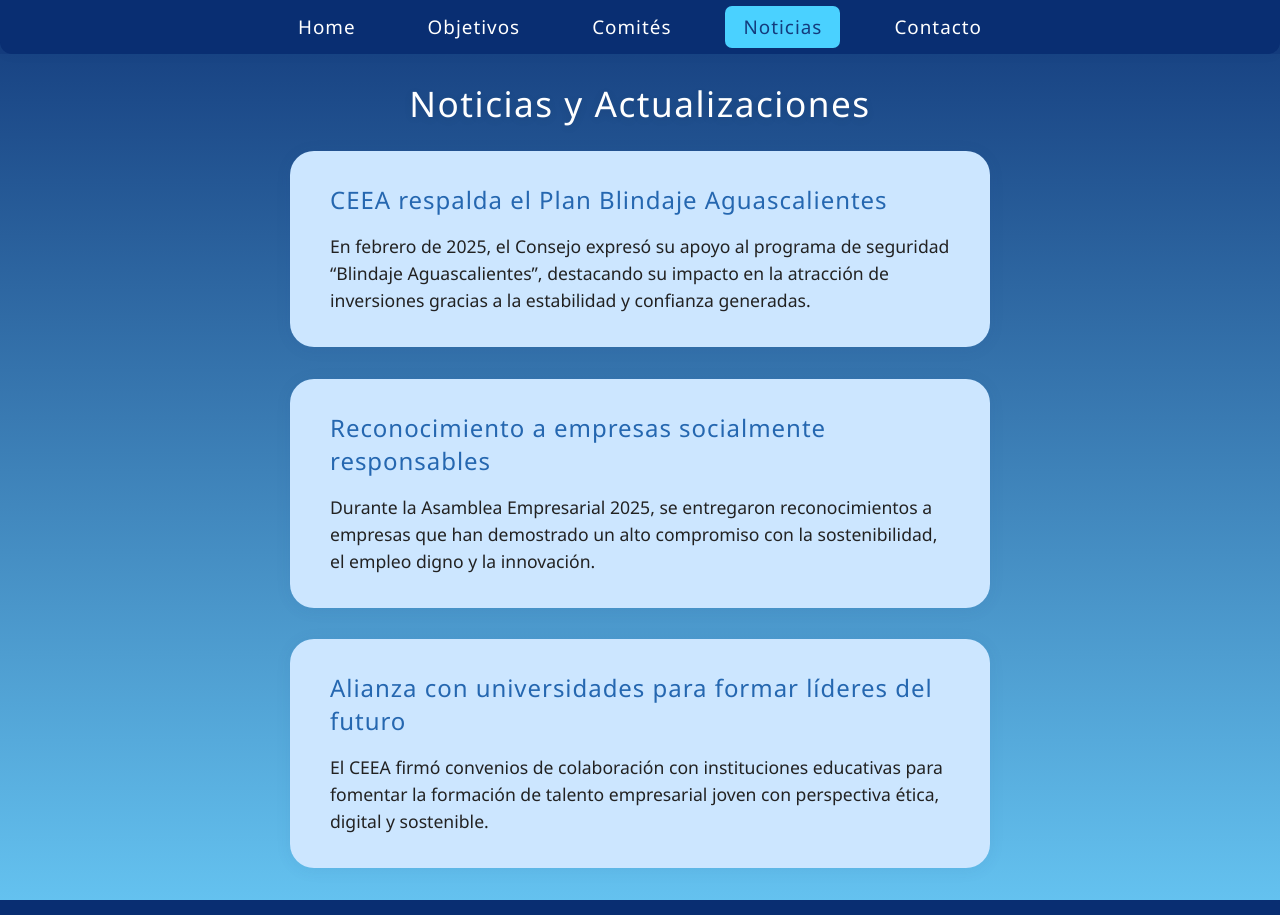
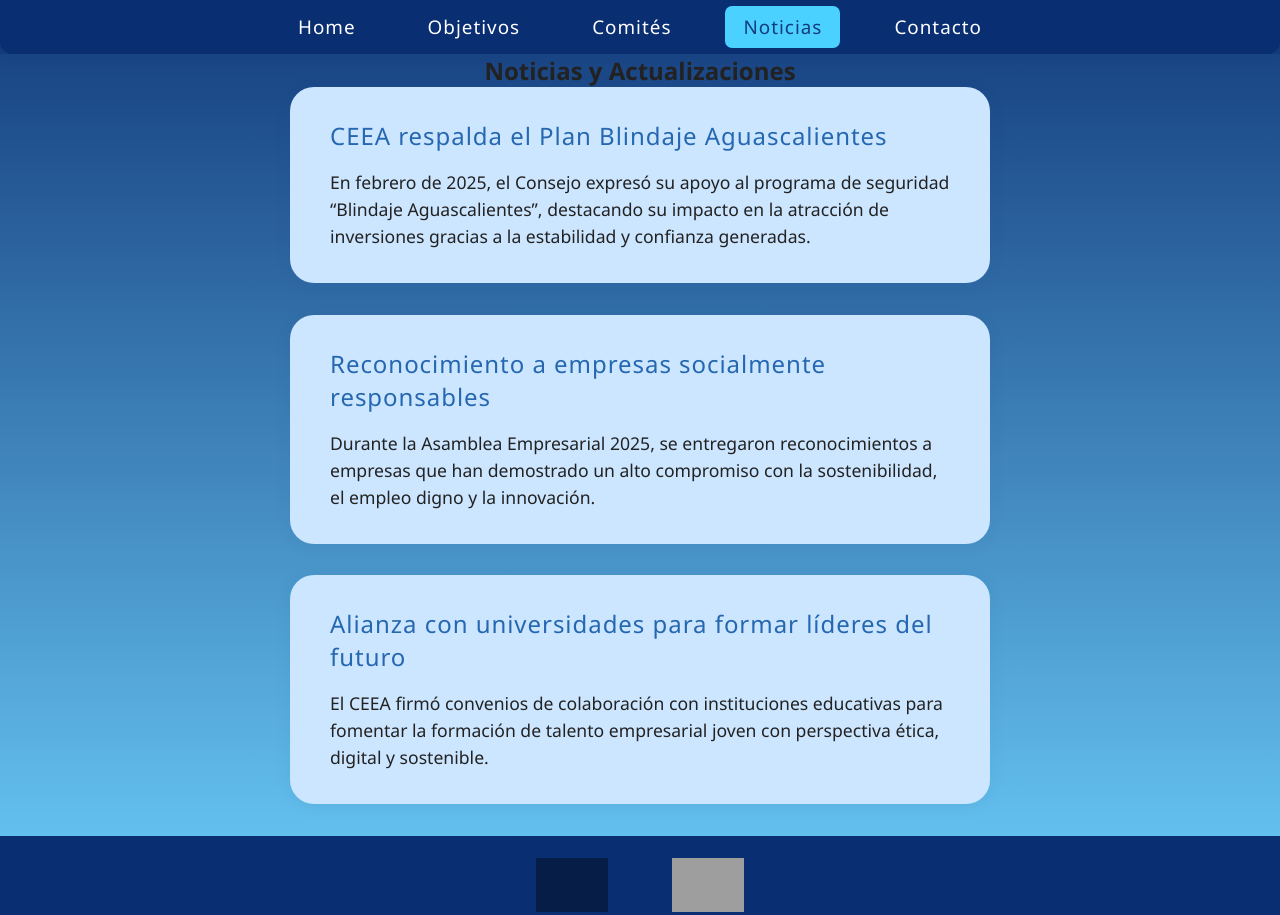
Before and after one commit to ally0808/ceea-web, a plain HTML site: page noticias.html in a window 1280 px wide. Shown: the top 915 px of the page. Drawn offline with Linux system fonts and the light colour scheme; grey boxes are pictures that could not be loaded.

Commit message:
Update noticias.html

```diff
--- a/noticias.html
+++ b/noticias.html
@@ -22,7 +22,7 @@
   </nav>
   <!-- CONTENIDO PRINCIPAL -->
   <main>
-    <h1 class="noticias-title">Noticias y Actualizaciones</h1>
+    <h2 class="objetivos-titulo-contenedores">Noticias y Actualizaciones</h2>
     <section class="noticia">
       <h2>CEEA respalda el Plan Blindaje Aguascalientes</h2>
       <p>
```
